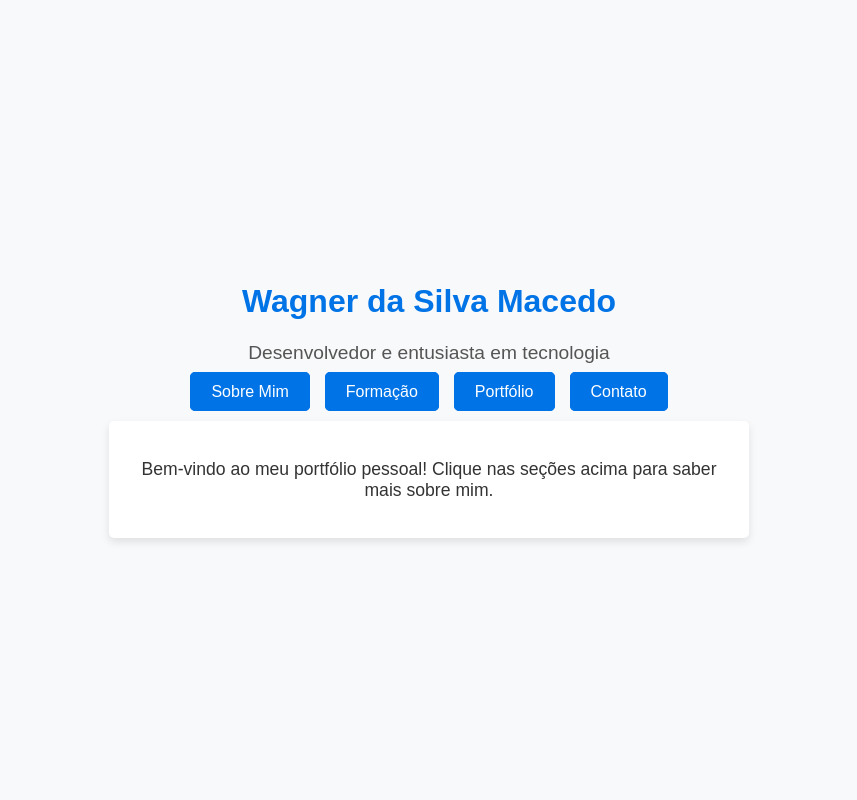
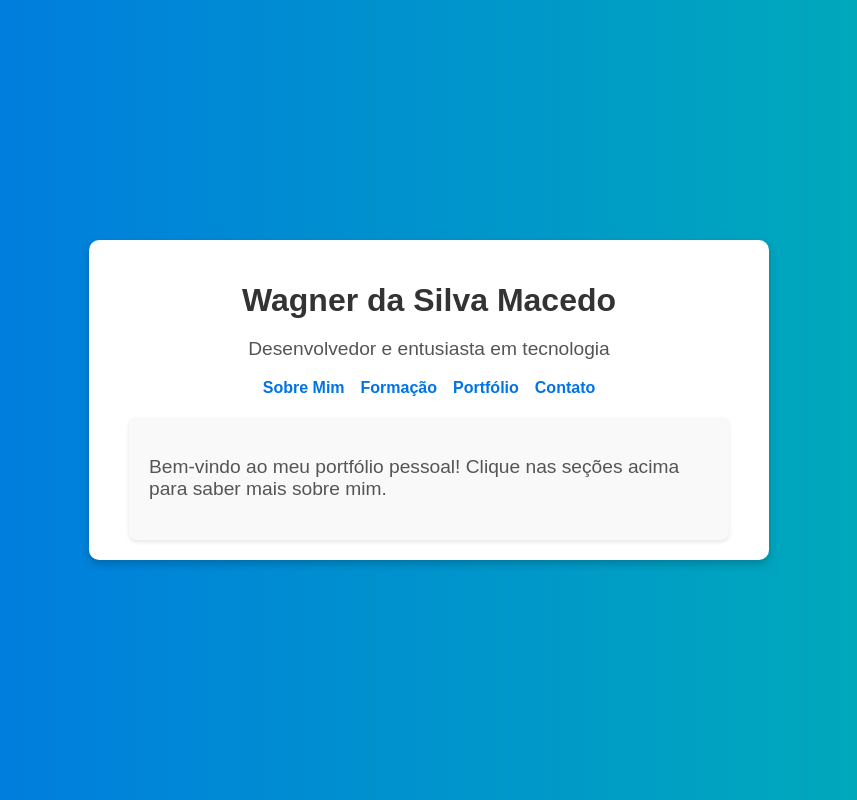
Before and after one commit to wagmac/AtvUni, a plain HTML site: page index.html in a window 1280 px wide. Shown: the whole page, without its empty margins (211-1068 px from the left). Drawn offline with Linux system fonts and the light colour scheme.

Commit message:
Update style.css

```diff
--- a/style.css
+++ b/style.css
@@ -1,63 +1,70 @@
-/* Estilo global */
+/* Estilos gerais */
 body {
     font-family: Arial, sans-serif;
+    background: linear-gradient(to right, #0073e6, #00b3b3);
+    color: #333;
+    margin: 0;
+    padding: 0;
     display: flex;
     justify-content: center;
     align-items: center;
-    flex-direction: column;
-    margin: 0;
-    padding: 0;
     height: 100vh;
-    color: #333;
-    background-color: #f8f9fa;
 }
 
-/* Estilos para o cabeçalho */
-header {
+/* Container principal */
+.container {
+    background: #fff;
+    border-radius: 10px;
+    padding: 20px 40px;
+    box-shadow: 0 4px 8px rgba(0, 0, 0, 0.2);
+    max-width: 600px;
     text-align: center;
-    margin-bottom: 20px;
 }
 
-header h1 {
+/* Título */
+h1 {
+    color: #333;
     font-size: 2em;
-    color: #0073e6;
+    margin-bottom: 0.5em;
 }
 
-header p {
+/* Subtítulo */
+p {
     font-size: 1.2em;
     color: #555;
+    margin-bottom: 1em;
 }
 
-/* Menu de navegação */
-nav ul {
+/* Links do menu */
+ul {
     list-style: none;
     padding: 0;
+    margin: 1em 0;
     display: flex;
-    gap: 15px;
     justify-content: center;
+    gap: 1em;
 }
 
-nav ul li a {
-    text-decoration: none;
-    padding: 10px 20px;
-    border: 1px solid #0073e6;
-    border-radius: 5px;
-    background-color: #0073e6;
-    color: #fff;
-    transition: background-color 0.3s;
+li {
+    display: inline;
 }
 
-nav ul li a:hover {
-    background-color: #005bb5;
+a {
+    text-decoration: none;
+    color: #0073e6;
+    font-weight: bold;
 }
 
-/* Estilo da área de conteúdo */
+a:hover {
+    color: #005bb5;
+}
+
+/* Conteúdo da seção */
 #conteudo {
-    max-width: 600px;
-    text-align: center;
-    font-size: 1.1em;
-    background-color: #fff;
+    margin-top: 20px;
     padding: 20px;
-    border-radius: 5px;
-    box-shadow: 0 4px 8px rgba(0, 0, 0, 0.1);
+    background-color: #f9f9f9;
+    border-radius: 8px;
+    text-align: left;
+    box-shadow: 0 2px 4px rgba(0, 0, 0, 0.1);
 }
```
